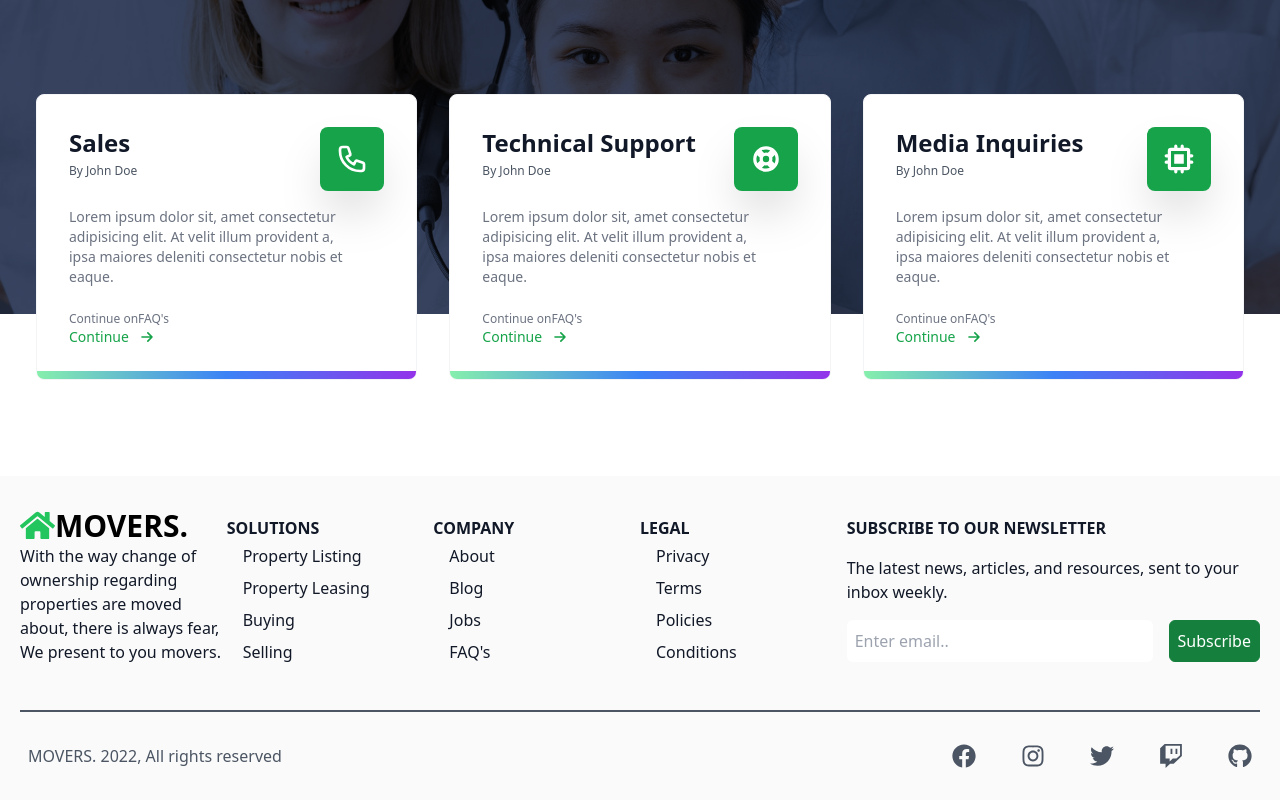
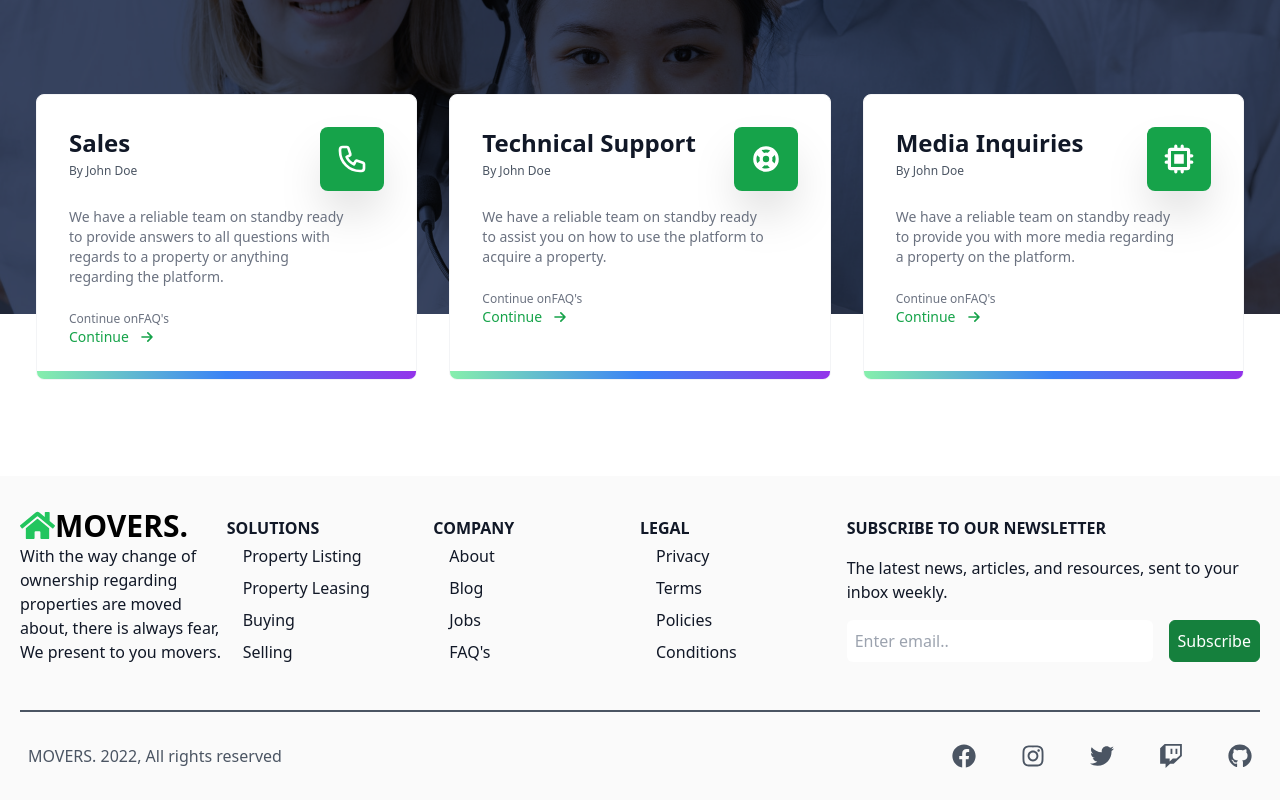
Before and after one commit to kwakyebrilliant/Milllow, a React (Create React App) app: page / in a window 1280 px wide. Shown: the part 1900-2700 px from the top of the page. Built offline with nearby package versions, Linux system fonts and the light colour scheme.

Commit message:
homepage updates

```diff
--- a/src/components/HomePage.js
+++ b/src/components/HomePage.js
@@ -218,8 +218,8 @@ function HomePage() {
 
                     <div className="mt-4 sm:pr-8">
                         <p className="text-sm text-gray-500">
-                        Lorem ipsum dolor sit, amet consectetur adipisicing elit. At velit illum
-                        provident a, ipsa maiores deleniti consectetur nobis et eaque.
+                        We have a reliable team on standby ready to provide answers to all questions
+                        with regards to a property or anything regarding the platform.
                         </p>
                     </div>
 
@@ -254,8 +254,8 @@ function HomePage() {
 
                     <div className="mt-4 sm:pr-8">
                         <p className="text-sm text-gray-500">
-                        Lorem ipsum dolor sit, amet consectetur adipisicing elit. At velit illum
-                        provident a, ipsa maiores deleniti consectetur nobis et eaque.
+                        We have a reliable team on standby ready to assist you on how
+                        to use the platform to acquire a property.
                         </p>
                     </div>
 
@@ -290,8 +290,8 @@ function HomePage() {
 
                     <div className="mt-4 sm:pr-8">
                         <p className="text-sm text-gray-500">
-                        Lorem ipsum dolor sit, amet consectetur adipisicing elit. At velit illum
-                        provident a, ipsa maiores deleniti consectetur nobis et eaque.
+                        We have a reliable team on standby ready to provide you with more
+                        media regarding a property on the platform.
                         </p>
                     </div>
 
```
